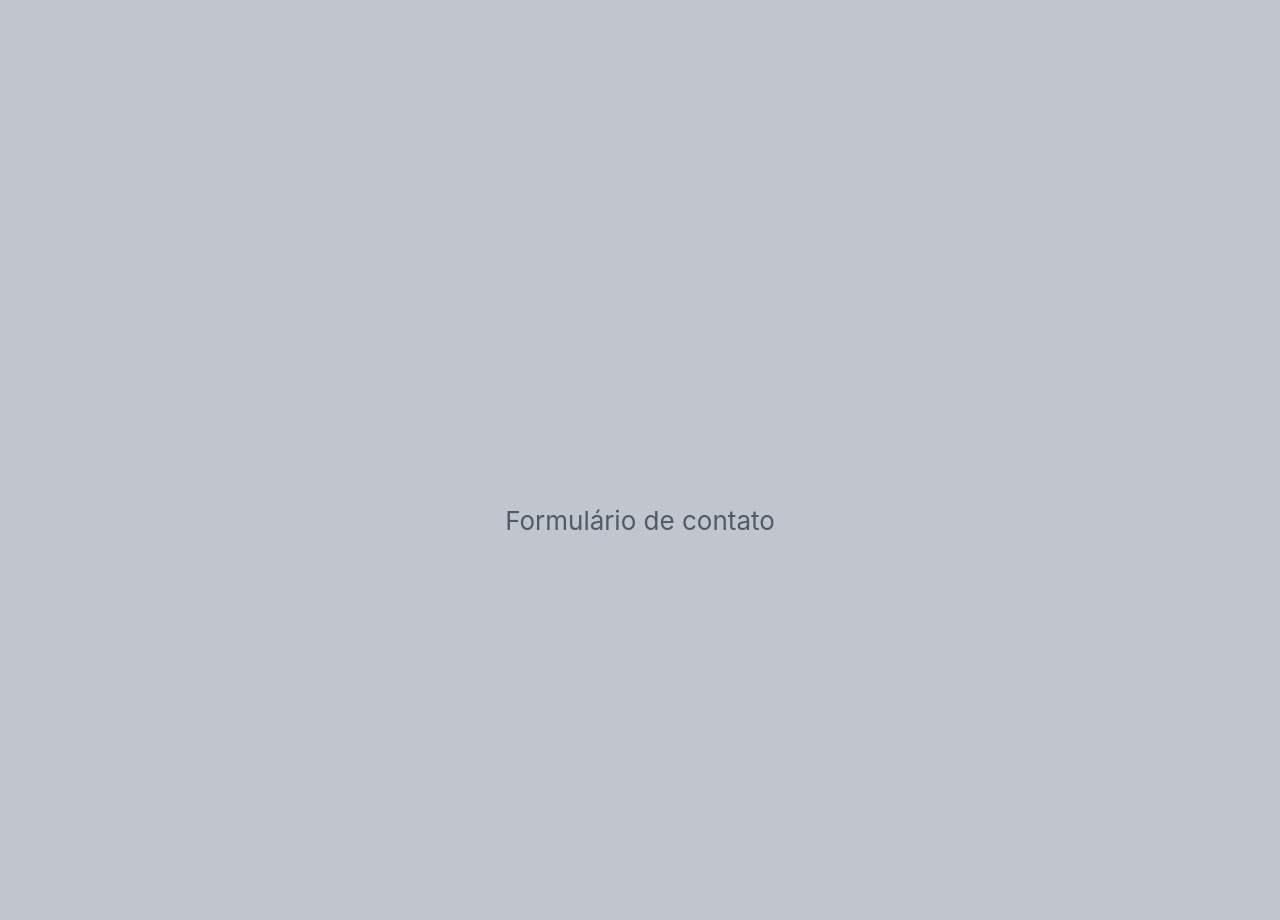
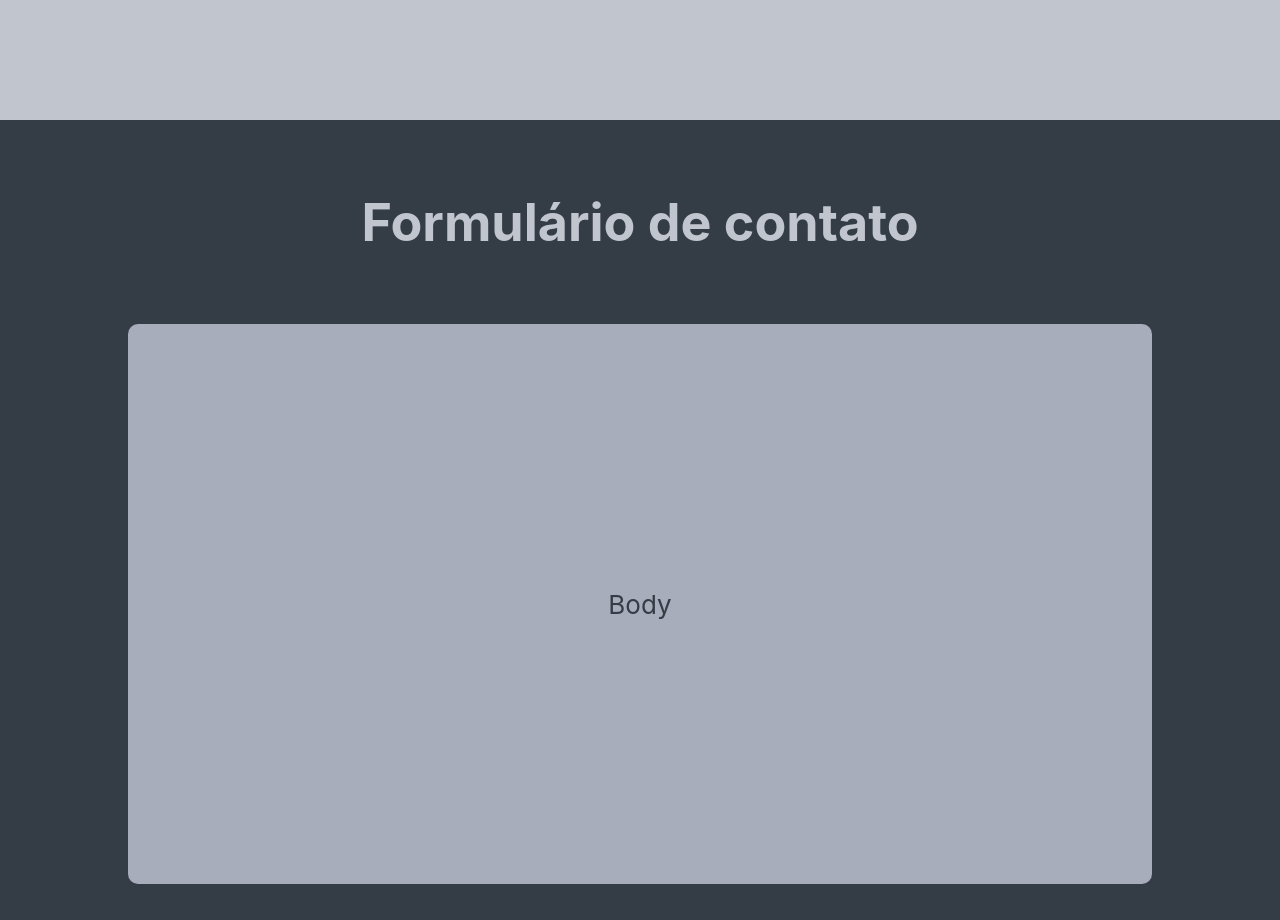
Before and after one commit to fabioaromanini/lorem-frontend, a React (Create React App) app: page / in a window 1280 px wide. Shown: the part 680-1600 px from the top of the page. Built offline with nearby package versions, Linux system fonts and the light colour scheme.

Commit message:
contact-form - adds contact-forms' header and body

```diff
--- a/src/contactform/ContactForm.css
+++ b/src/contactform/ContactForm.css
@@ -1,9 +1,31 @@
 .ContactForm {
-  text-align: center;
+  background-color: #343d46;
+  color: #c0c5ce;
+
   min-height: 100vh;
+  font-size: calc(10px + 2vmin);
+
   display: flex;
   flex-direction: column;
   align-items: center;
+  justify-content: space-evenly;
+}
+
+.ContactForm-header {
+  text-align: center;
+  max-width: 80vw;
+}
+
+.ContactForm-body {
+  background-color: #a7adba;
+  color: #343d46;
+
+  min-width: 80vw;
+  min-height: 70vh;
+  border-radius: 10px;
+
+  display: flex;
+  flex-direction: column;
   justify-content: center;
-  font-size: calc(10px + 2vmin);
+  align-items: center;
 }
--- a/src/contactform/ContactForm.js
+++ b/src/contactform/ContactForm.js
@@ -3,7 +3,14 @@ import React from 'react';
 import './ContactForm.css';
 
 function ContactForm() {
-  return <div className="ContactForm">Formulário de contato</div>;
+  return (
+    <div className="ContactForm">
+      <div className="ContactForm-header">
+        <h1>Formulário de contato</h1>
+      </div>
+      <div className="ContactForm-body">Body</div>
+    </div>
+  );
 }
 
 export default ContactForm;
```
